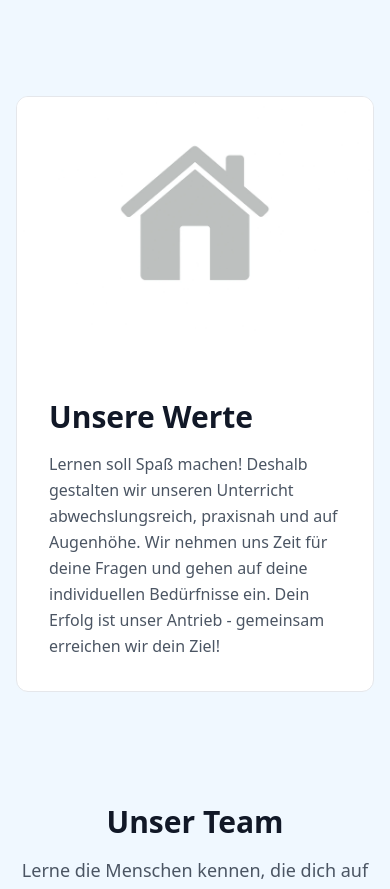
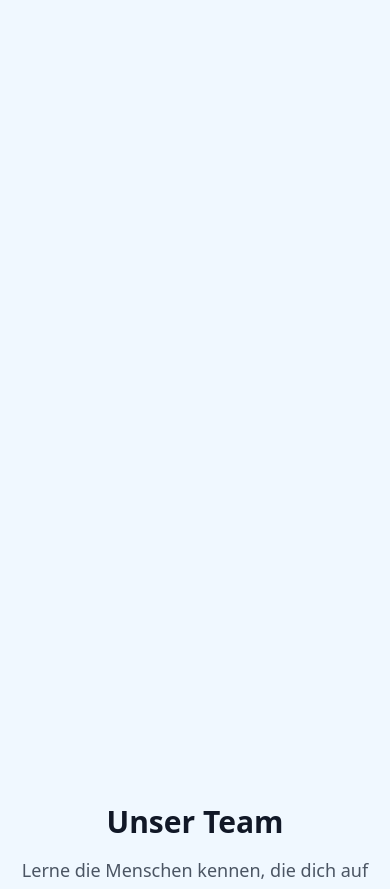
Before and after one commit to WebGraaf/Default-Seite-Vorlage, a React (Vite) app: page /ueber-uns in a window 390 px wide. Shown: the part 1244-2133 px from the top of the page. Built offline with nearby package versions, Linux system fonts and the light colour scheme.

Commit message:
Update Ueber Uns page: change Werte layout, add GSAP animations, remove labels from slider, fix mobile logo centering

```diff
--- a/src/components/HeroStartseite.tsx
+++ b/src/components/HeroStartseite.tsx
@@ -213,12 +213,12 @@ export const HeroStartseite: React.FC<HeroStartseiteProps> = ({
               </Link>
             </div>
           </div>
-          <div className="col-span-1 md:col-span-2 flex items-center justify-center order-1 md:order-2">
+          <div className="col-span-1 md:col-span-2 flex items-center md:justify-center order-1 md:order-2">
             <img
               ref={imageRef}
               src={logoSrc}
               alt={logoAlt}
-              className="w-full h-auto max-w-xs md:max-w-sm"
+              className="h-auto max-w-xs md:max-w-sm"
               style={{
                 opacity: 0,
                 transform: 'scale(0.3) rotate(-45deg) translateY(80px)',
--- a/src/components/VorherNacherBildVergleich.tsx
+++ b/src/components/VorherNacherBildVergleich.tsx
@@ -86,9 +86,11 @@ const BeforeAfterSlider = React.forwardRef<HTMLDivElement, BeforeAfterSliderProp
     >
       <div className="absolute inset-0">
         <img src={afterImage} alt={afterLabel} className="w-full h-full object-cover" />
+        {afterLabel && (
           <div className="absolute top-4 right-4 bg-black/70 text-white px-3 py-1.5 rounded-full text-sm font-medium">
             {afterLabel}
           </div>
+        )}
       </div>
 
       <div
@@ -96,9 +98,11 @@ const BeforeAfterSlider = React.forwardRef<HTMLDivElement, BeforeAfterSliderProp
         style={{ clipPath: `inset(0 ${100 - sliderPosition}% 0 0)` }}
       >
         <img src={beforeImage} alt={beforeLabel} className="w-full h-full object-cover" />
+        {beforeLabel && (
           <div className="absolute top-4 left-4 bg-black/70 text-white px-3 py-1.5 rounded-full text-sm font-medium">
             {beforeLabel}
           </div>
+        )}
       </div>
 
       <div
--- a/src/pages/Home.tsx
+++ b/src/pages/Home.tsx
@@ -91,8 +91,8 @@ const Home: React.FC = () => {
         title="Vorher Nachher Vergleich"
         beforeImage="/default_images/Platzhalter_Fahrschule.webp"
         afterImage="/default_images/Platzhalter_Furhpark.webp"
-        beforeLabel="Vorher"
-        afterLabel="Nachher"
+        beforeLabel=""
+        afterLabel=""
       />
 
       <StandorteUebersicht
--- a/src/pages/UeberUns.tsx
+++ b/src/pages/UeberUns.tsx
@@ -1,7 +1,11 @@
-import React, { useEffect } from 'react';
+import React, { useEffect, useRef } from 'react';
 import { Container, Section } from '../components/LayoutComponents';
 import { TeamBilder } from '../components/TeamBilder';
 import { useScrollReveal } from '../hooks/useScrollReveal';
+import { gsap } from 'gsap';
+import { ScrollTrigger } from 'gsap/ScrollTrigger';
+
+gsap.registerPlugin(ScrollTrigger);
 
 const LogoDefault = '/default_images/logo_default.webp';
 const PlatzhalterGruppenbildTeam = '/default_images/Platzhalter_Gruppenbild_Team.webp';
@@ -25,7 +29,31 @@ const SplitMediaTextCopy: React.FC<{
   variant = 'default',
   className = '',
 }) => {
-  const { elementRef, isVisible } = useScrollReveal();
+  const containerRef = useRef<HTMLDivElement>(null);
+
+  useEffect(() => {
+    const ctx = gsap.context(() => {
+      gsap.fromTo(containerRef.current,
+        {
+          opacity: 0,
+          y: 60,
+        },
+        {
+          opacity: 1,
+          y: 0,
+          duration: 1.0,
+          ease: "power2.out",
+          scrollTrigger: {
+            trigger: containerRef.current,
+            start: "top 85%",
+            toggleActions: "play none none reverse"
+          }
+        }
+      );
+    });
+
+    return () => ctx.revert();
+  }, []);
 
   const variantClasses = {
     default: 'bg-card-bg border border-card-border',
@@ -35,13 +63,8 @@ const SplitMediaTextCopy: React.FC<{
 
   return (
     <div
-      ref={elementRef as React.RefObject<HTMLDivElement>}
+      ref={containerRef}
       className={`rounded-xl overflow-hidden py-0 px-0 ${variantClasses[variant]} ${className}`}
-      style={{
-        opacity: isVisible ? 1 : 0,
-        transform: isVisible ? 'translateY(0)' : 'translateY(30px)',
-        transition: 'opacity 0.6s ease-out, transform 0.6s ease-out',
-      }}
     >
       <div
         className={`flex flex-col md:flex-row gap-8 ${
@@ -158,7 +181,7 @@ const UeberUns: React.FC = () => {
             imageAlt="Unsere Werte"
             title="Unsere Werte"
             description="Lernen soll Spaß machen! Deshalb gestalten wir unseren Unterricht abwechslungsreich, praxisnah und auf Augenhöhe. Wir nehmen uns Zeit für deine Fragen und gehen auf deine individuellen Bedürfnisse ein. Dein Erfolg ist unser Antrieb - gemeinsam erreichen wir dein Ziel!"
-            imagePosition="left"
+            imagePosition="right"
             variant="outline"
           />
         </Container>
```
Lines whose indentation alone changed are shown as unchanged.
